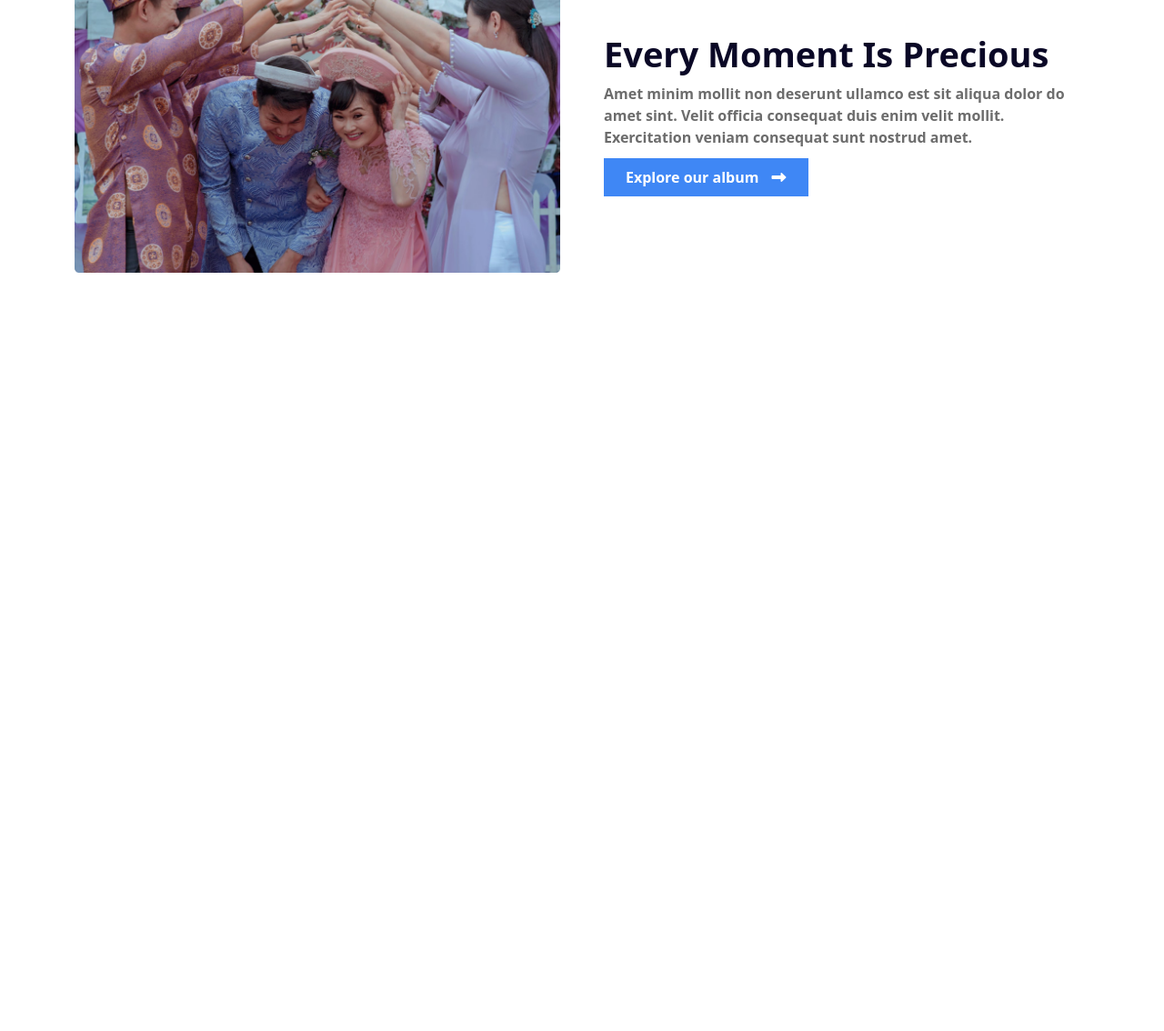
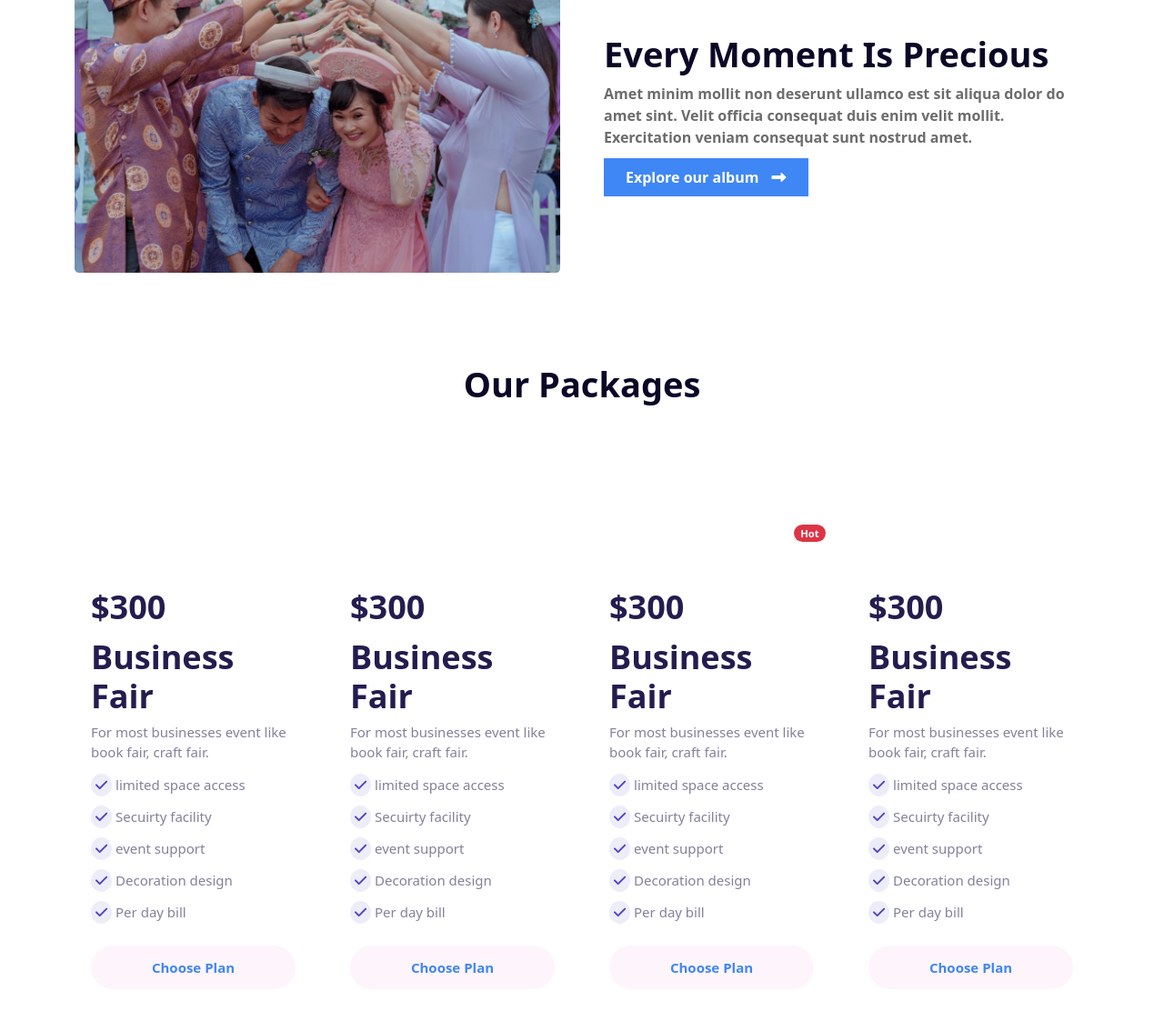
Before and after one commit to mehadi-shuvo/convention-center, a plain HTML site: page index.html in a window 1280 px wide. Shown: the part 774-1908 px from the top of the page at 91% size. Before the commit the page ends 1074 px from the top, so only its background shows below. Drawn offline with nearby package versions, Linux system fonts and the light colour scheme.

Commit message:
package section added and badge

```diff
--- a/css/style.css
+++ b/css/style.css
@@ -107,3 +107,102 @@
 .about .contents a i{
     padding-left: 10px;
 }
+
+/* package css starts */
+.package{
+    margin-top: 100px;
+    margin-bottom: 100px;
+}
+.package .heading{
+    font-weight: 600;
+    font-size: 38px;
+    color: #0A0826;
+    text-transform: capitalize;
+    text-align: center;
+    margin-bottom: 150px;
+}
+.package-items{
+    align-items: center;
+}
+
+.package-items .item{
+    padding: 50px 30px 43px;
+    border-radius: 26px;
+    font-size: 15px;
+    line-height: 22px;
+    color: #848199;
+
+}
+.package-items .item:hover{
+    background-color: #3F87F5;
+    color: #FFFFFF;
+    margin-top: -100px;
+    transition: all linear .4s;
+    box-shadow: 0px 42px 34px rgba(63, 135, 245, 0.25);
+}
+.package-items .item .badge{
+    float: right;
+    margin-right: -13px;
+    transform: translateY(-69px);
+    border-radius: 10px;
+}
+.package-items .item h4{
+    font-weight: 700;
+    font-size: 36px;
+    color: #231D4F;
+    margin-bottom: 12px;
+}
+.package-items .item:hover h4, .package-items .item:hover h5{
+    color: #FFFFFF;
+    transition: all linear .4s;
+}
+.package-items .item h5{
+    font-weight: 700;
+    font-size: 36px;
+    color: #231D4F;
+    text-transform: capitalize;
+    margin-bottom: 7px;
+}
+.package-items .item p{
+    margin-bottom: 13px !important;
+}
+.package-items .item ul{
+    margin: 0;
+    padding: 0;
+}
+.package-items .item ul li{
+    list-style: none;
+    margin-bottom: 10px;
+}
+.package-items .item ul li:last-child{
+    margin-bottom: 0;
+}
+
+.package-items .item ul li i{
+    color:  #5243C2;
+    border-radius: 50%;
+    padding: 5px;
+    background-color: rgba(82, 67, 194, 0.103693);
+
+}
+.package-items .item:hover ul li i{
+    color: #FFFFFF;
+    transition: all linear .4s;
+}
+.package-items .item a{
+    display: block;
+    text-decoration: none;
+    text-align: center;
+    padding: 13px 0;
+    background-color: hsla(322, 81%, 77%, 0.1);
+    border-radius: 24px;
+    color: #3F87F5;
+    font-weight: 700;
+    font-size: 15px;
+    text-transform: capitalize;
+    margin-top: 24px;
+}
+.package-items .item:hover a{
+    background-color: #FFFFFF;
+    transition: all linear .4s;
+}
--- a/index.html
+++ b/index.html
@@ -132,12 +132,92 @@
             <p>
               Amet minim mollit non deserunt ullamco est sit aliqua dolor do amet sint. Velit officia consequat duis enim velit mollit. Exercitation veniam consequat sunt nostrud amet.
             </p>
-
+            <!-- toast  starts -->
+            <div class="toast align-items-center" role="alert" aria-live="assertive" aria-atomic="true">
+              <div class="d-flex bg-primary">
+                <div class="toast-body">
+                  Hello, world! This is a toast message.
+                </div>
+                <button type="button" class="btn-close me-2 m-auto" data-bs-dismiss="toast" aria-label="Close"></button>
+              </div>
+            </div>
+            <!-- toast  ends -->
             <a href="#">Explore our album <i class="fa-solid fa-right-long"></i></a>
           </div>
         </div>
       </section>
        <!-- about-us ends -->
+
+       <!-- package starts -->
+       <section class="package">
+        <div class="container">
+          <h3 class="heading">our packages</h3>
+          <div class="package-items row row-cols-lg-4">
+            <div class="item">
+              <h4>$300</h4>
+              <h5>business fair</h5>
+              <p class="mb-0">
+                For most businesses event like book fair, craft fair.
+              </p>
+              <ul class="ms-0">
+                <li><i class="fa-solid fa-check"></i> limited space access</li>
+                <li><i class="fa-solid fa-check"></i> Secuirty facility</li>
+                <li><i class="fa-solid fa-check"></i> event support</li>
+                <li><i class="fa-solid fa-check"></i> Decoration design</li>
+                <li><i class="fa-solid fa-check"></i> Per day bill</li>
+              </ul>
+              <a href="#">choose plan</a>
+            </div>
+            <div class="item">
+              <h4>$300</h4>
+              <h5>business fair</h5>
+              <p class="mb-0">
+                For most businesses event like book fair, craft fair.
+              </p>
+              <ul class="ms-0">
+                <li><i class="fa-solid fa-check"></i> limited space access</li>
+                <li><i class="fa-solid fa-check"></i> Secuirty facility</li>
+                <li><i class="fa-solid fa-check"></i> event support</li>
+                <li><i class="fa-solid fa-check"></i> Decoration design</li>
+                <li><i class="fa-solid fa-check"></i> Per day bill</li>
+              </ul>
+              <a href="#">choose plan</a>
+            </div>
+            <div class="item">
+              <span class="badge text-bg-danger">Hot</span>
+              <h4>$300</h4>
+              <h5>business fair</h5>
+              <p class="mb-0">
+                For most businesses event like book fair, craft fair.
+              </p>
+              <ul class="ms-0">
+                <li><i class="fa-solid fa-check"></i> limited space access</li>
+                <li><i class="fa-solid fa-check"></i> Secuirty facility</li>
+                <li><i class="fa-solid fa-check"></i> event support</li>
+                <li><i class="fa-solid fa-check"></i> Decoration design</li>
+                <li><i class="fa-solid fa-check"></i> Per day bill</li>
+              </ul>
+              <a href="#">choose plan</a>
+            </div>
+            <div class="item">
+              <h4>$300</h4>
+              <h5>business fair</h5>
+              <p class="mb-0">
+                For most businesses event like book fair, craft fair.
+              </p>
+              <ul class="ms-0">
+                <li><i class="fa-solid fa-check"></i> limited space access</li>
+                <li><i class="fa-solid fa-check"></i> Secuirty facility</li>
+                <li><i class="fa-solid fa-check"></i> event support</li>
+                <li><i class="fa-solid fa-check"></i> Decoration design</li>
+                <li><i class="fa-solid fa-check"></i> Per day bill</li>
+              </ul>
+              <a href="#">choose plan</a>
+            </div>
+          </div>
+        </div>
+       </section>
+       <!-- package ends -->
     </main>
     <!-- footer -->
     <footer>
```
